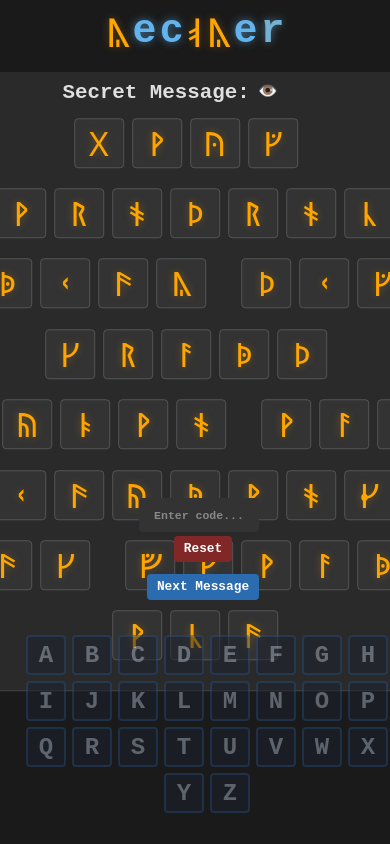
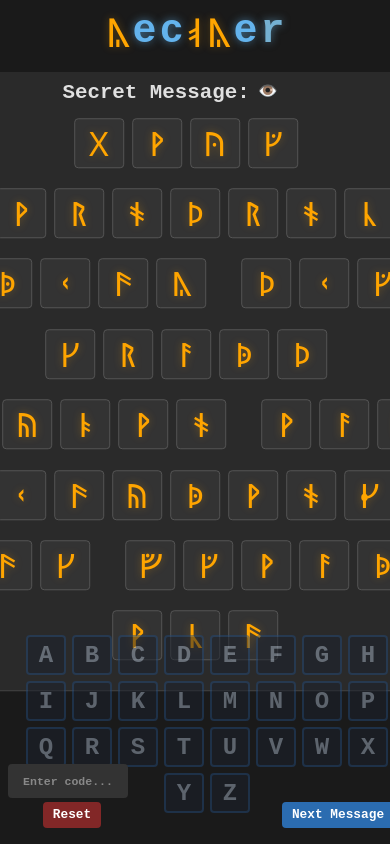
Before and after one commit to Vincent-Mattana/Decoder, a React (Vite) app: page / in a window 390 px wide. Built offline with nearby package versions, Linux system fonts and the light colour scheme.

Commit message:
Ui Finalized (Again)

```diff
--- a/src/components/cipherDecoder.css
+++ b/src/components/cipherDecoder.css
@@ -431,6 +431,7 @@ body, html {
   padding-left: 1rem;
   position: absolute;
   left: 0;
+  bottom: 0;
   z-index: 1;
 }
 
@@ -441,11 +442,12 @@ body, html {
   padding-right: 1rem;
   position: absolute;
   right: 0;
+  bottom: 0;
   z-index: 1;
 }
 
 .keyboard-buttons.right-side .action-button {
-  margin-bottom: 1rem;
+  margin-bottom: 0;
 }
 
 .alphabet {
@@ -1008,14 +1010,20 @@ body, html {
     position: relative;
     padding: 0;
     order: unset;
+    position: absolute;
+    bottom: 0;
   }
 
   .keyboard-buttons.left-side {
     align-items: center;
+    left: 0;
+    padding-left: 0.5rem;
   }
 
   .keyboard-buttons.right-side {
     align-items: center;
+    right: 0;
+    padding-right: 0.5rem;
   }
 
   .alphabet {
```
Also changed, not shown: 1 other file (tests, documents, lock files or other folders).
